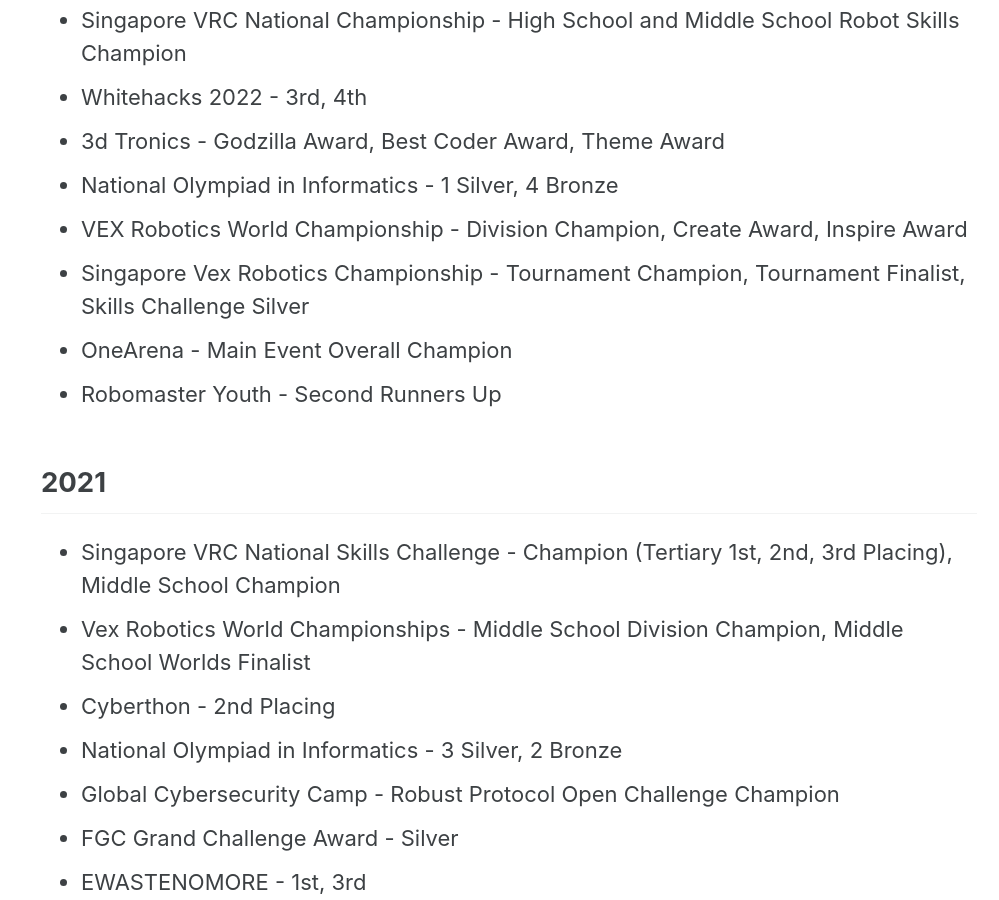
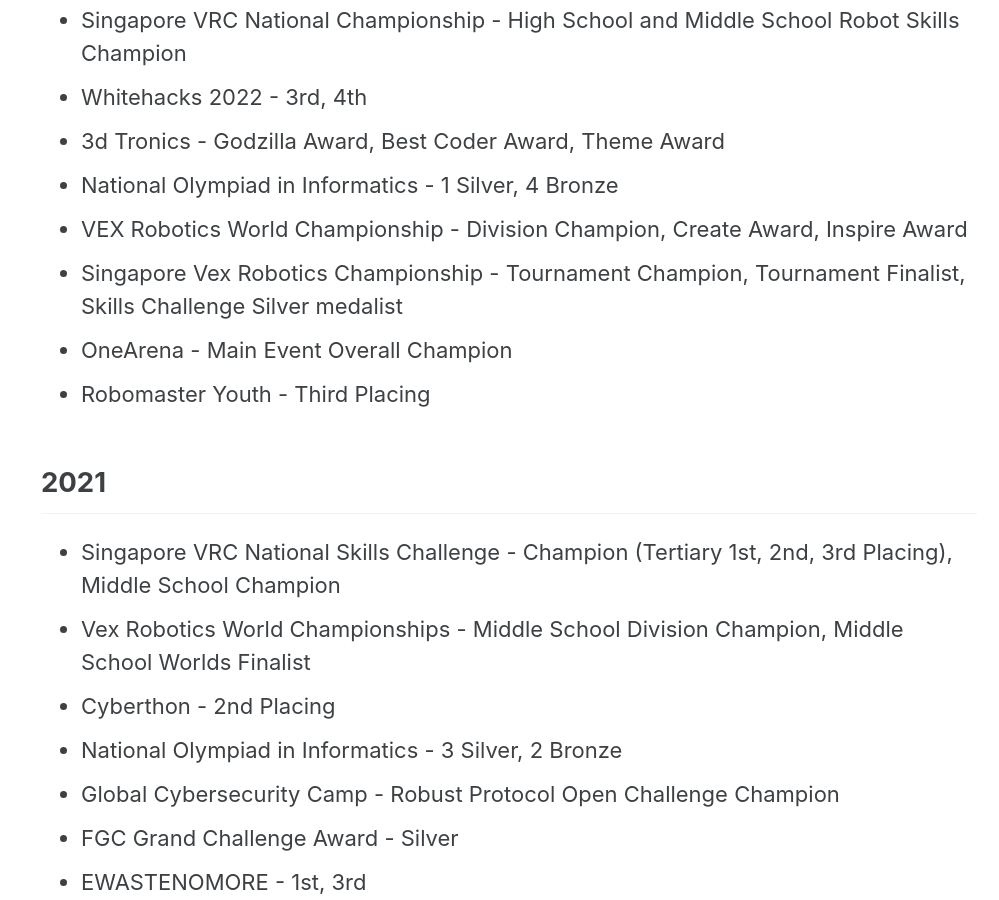
Before and after one commit to 8059blank/8059blank.github.io, a Jekyll site: the page built from achievements/index.md, in a window 1280 px wide and 900 px high, scrolled down 333 px. Shown: the whole window, without its empty margins (281-1280 px from the left). Built offline with Jekyll 4.4.1, drawn with Linux system fonts in a browser that asks for light colours; cached includes are drawn as plain includes; nearby versions of some CDN libraries.

Commit message:
Update index.md

```diff
--- a/achievements/index.md
+++ b/achievements/index.md
@@ -9,9 +9,9 @@
 - 3d Tronics - Godzilla Award, Best Coder Award, Theme Award
 - National Olympiad in Informatics - 1 Silver, 4 Bronze
 - VEX Robotics World Championship - Division Champion, Create Award, Inspire Award
-- Singapore Vex Robotics Championship - Tournament Champion, Tournament Finalist, Skills Challenge Silver
+- Singapore Vex Robotics Championship - Tournament Champion, Tournament Finalist, Skills Challenge Silver medalist
 - OneArena - Main Event Overall Champion
-- Robomaster Youth - Second Runners Up
+- Robomaster Youth - Third Placing
 
 ## 2021
 - Singapore VRC National Skills Challenge - Champion (Tertiary 1st, 2nd, 3rd Placing), Middle School Champion
```
